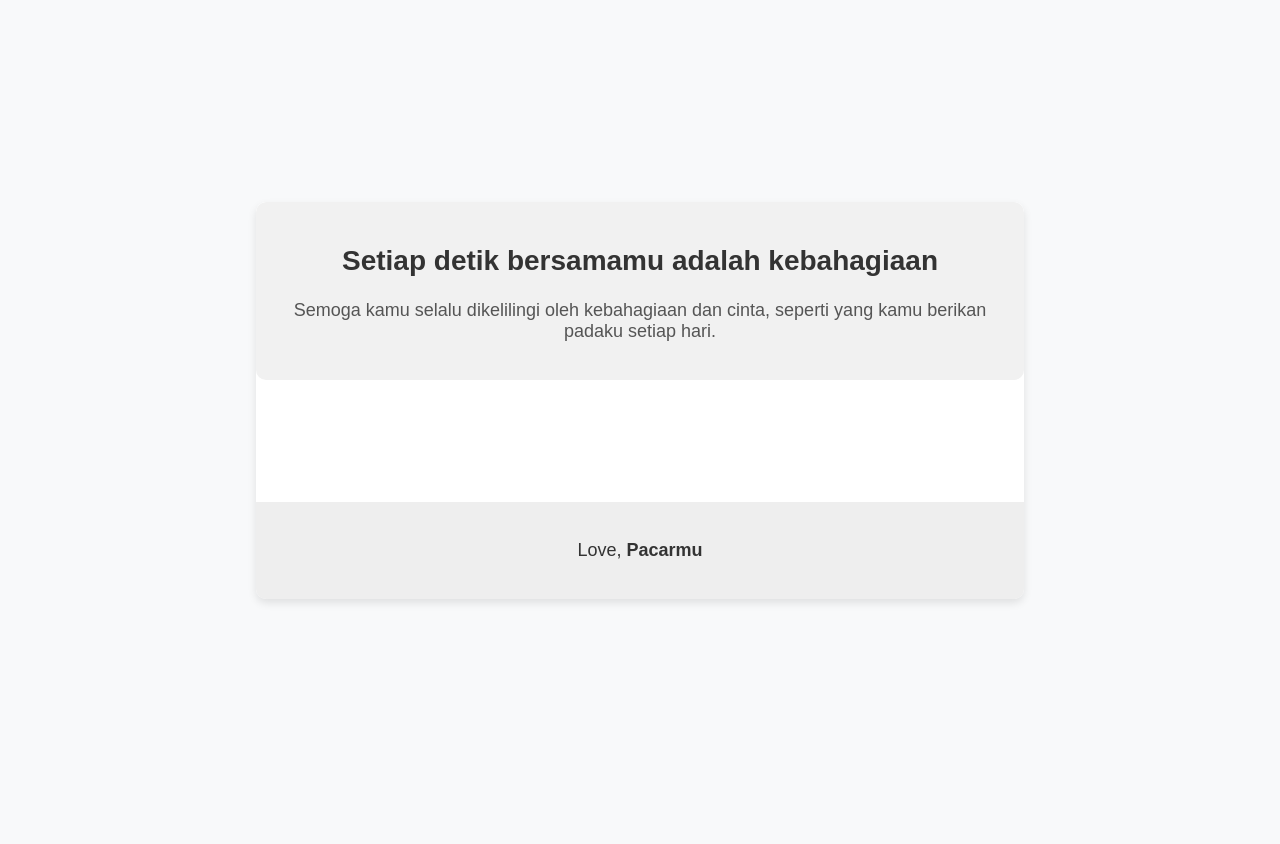
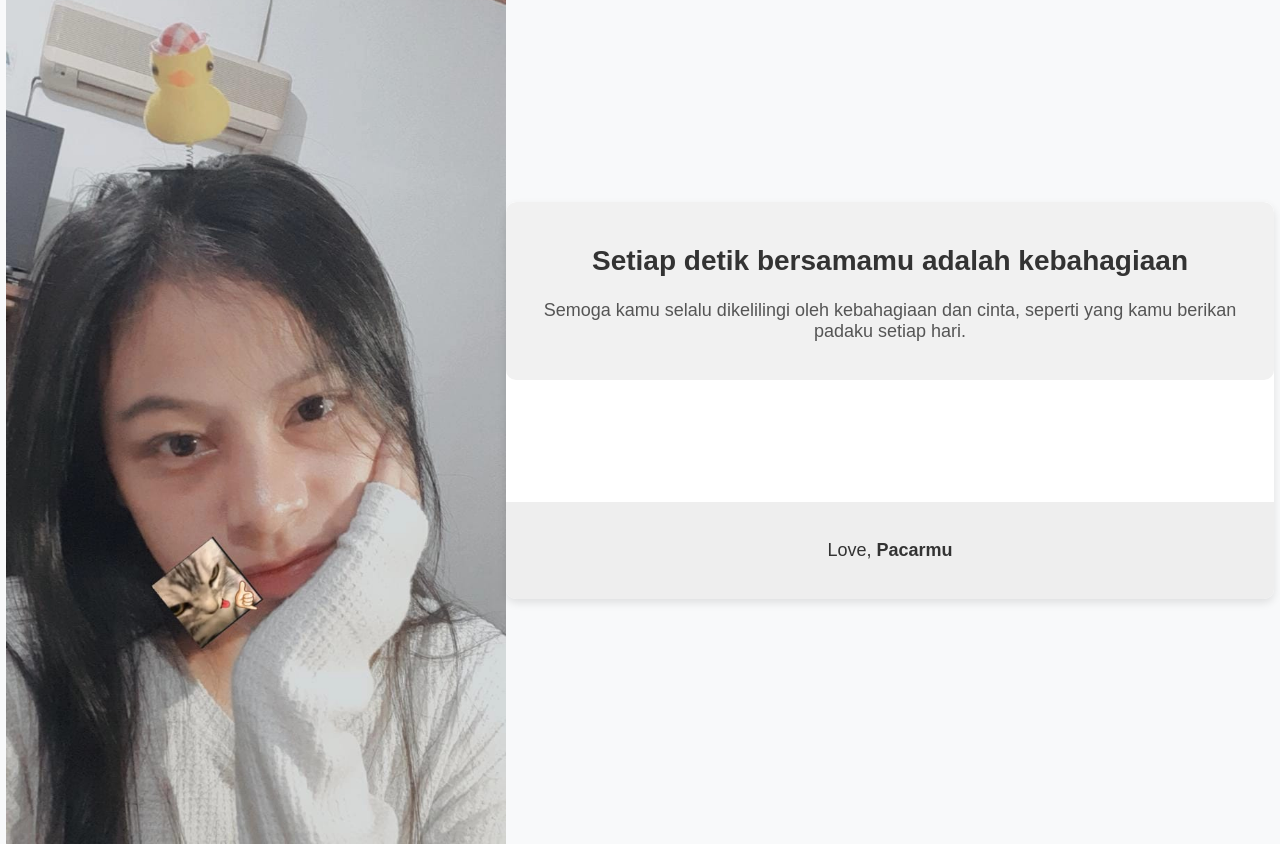
Before and after one commit to angga481/pibesdeybebiyyy, a plain HTML site: page index.html in a window 1280 px wide. Before the commit the page ends 800 px from the top, so only its background shows below. Drawn offline with Linux system fonts and the light colour scheme.

Commit message:
Update index.html

```diff
--- a/index.html
+++ b/index.html
@@ -6,6 +6,8 @@
     <meta name="viewport" content="width=device-width, initial-scale=1.0">
     <title>Selamat Ulang Tahun, Dinar!</title>
     <link rel="stylesheet" href="style.css">
+    <img src="https://raw.githubusercontent.com/angga481/pibesdeybebiyyy/refs/heads/main/IMG-20240923-WA0003.jpg" alt="Gambar Ulang Tahun" style="width: 100%; max-width: 500px; height: auto;">
+
 </head>
 <body>
     <div class="container">
```
